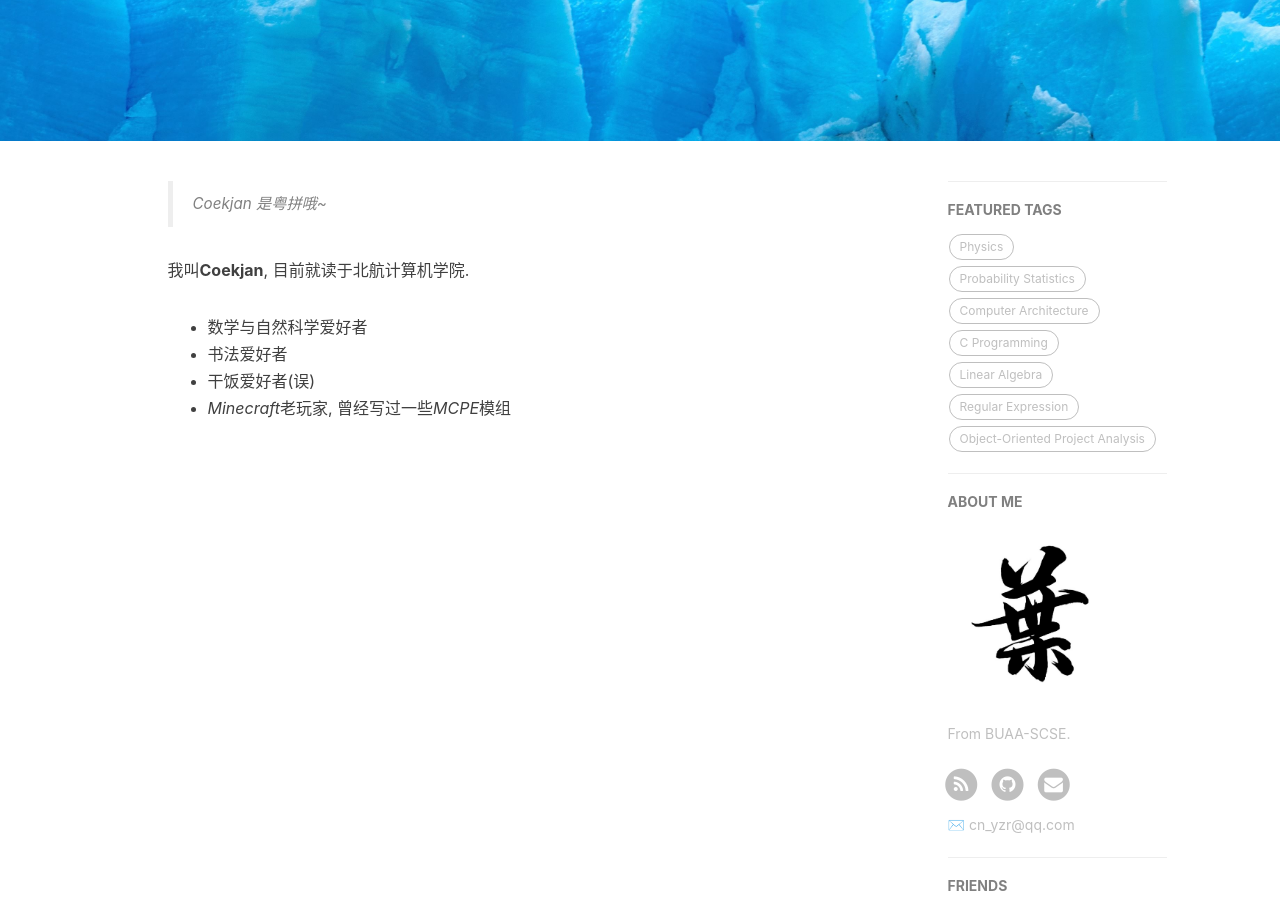
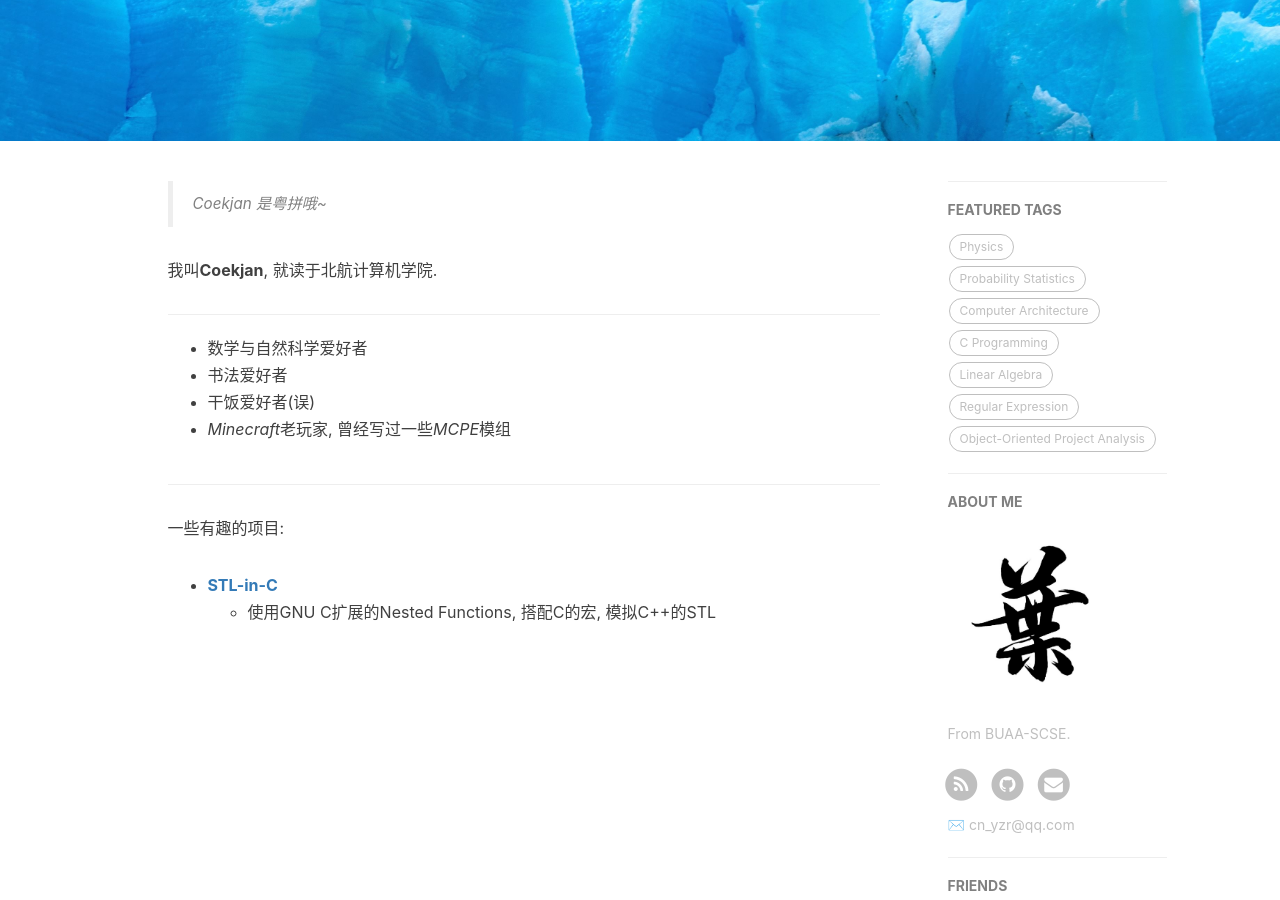
Before and after one commit to Coekjan/coekjan.github.io, a Jekyll site: the page built from 3-about.html, in a window 1280 px wide and 900 px high, scrolled down 277 px. Built offline with Jekyll 4.4.1, drawn with Linux system fonts in a browser that asks for light colours; nearby versions of some CDN libraries; comment, search, counter and statistics services are not loaded.

Commit message:
Update About/zh.md

```diff
--- a/_includes/about/zh.md
+++ b/_includes/about/zh.md
@@ -1,8 +1,16 @@
 > Coekjan 是粤拼哦~
 
-我叫**Coekjan**, 目前就读于北航计算机学院.
+我叫**Coekjan**, 就读于北航计算机学院.
+
+---
 
 * 数学与自然科学爱好者
 * 书法爱好者
 * 干饭爱好者(误)
 * *Minecraft*老玩家, 曾经写过一些*MCPE*模组
+
+---
+
+一些有趣的项目:
+* **[STL-in-C](https://github.com/Coekjan/STL-in-C)**
+  * 使用GNU C扩展的Nested Functions, 搭配C的宏, 模拟C++的STL
```
